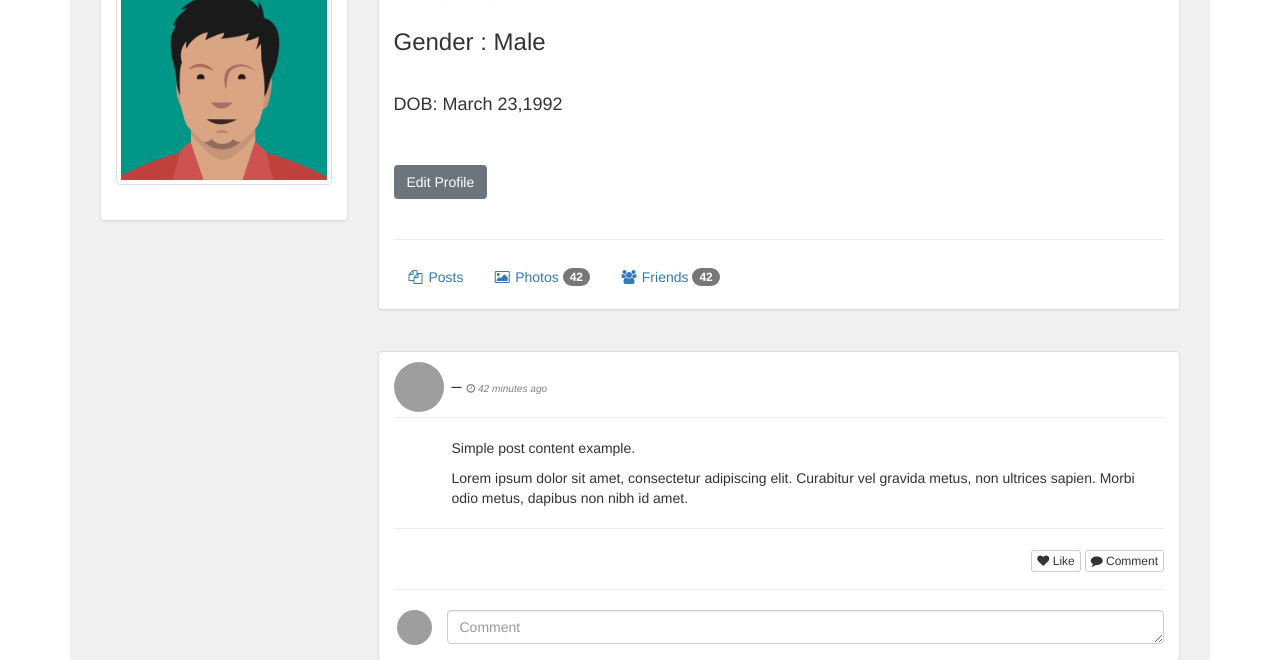
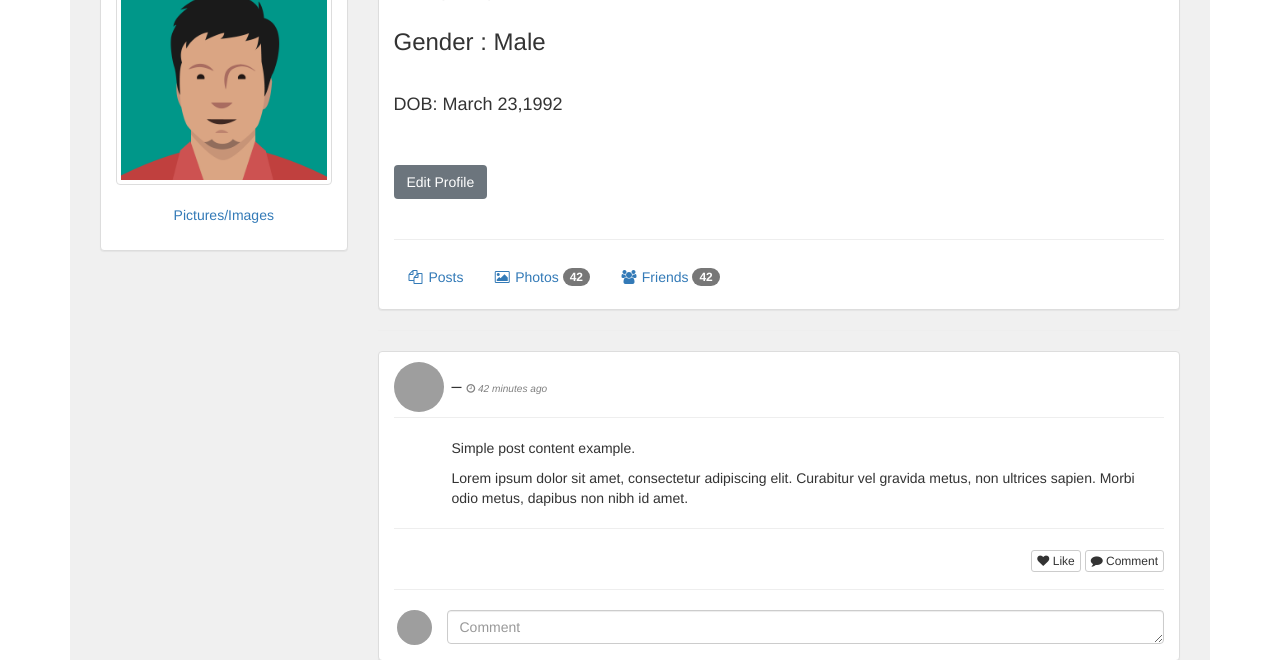
Before and after one commit to gill876/COMP3161-project, a Flask app: page /profile in a window 1280 px wide. Shown: the part 129-789 px from the top of the page. Run offline with Flask 2, Linux system fonts and the light colour scheme; some libraries are stand-ins or nearby versions; grey boxes are pictures that could not be loaded.

Commit message:
shell for images hyperlink

```diff
--- a/app/forms.py
+++ b/app/forms.py
@@ -31,12 +31,10 @@ class UpdateForm(FlaskForm):
     confirmpassword=PasswordField('Confirm Password',validators=[InputRequired(message='Retype password')])
 
 
-
-
-class postForm(FlaskForm):
+class PostForm(FlaskForm):
     content = TextAreaField('content',validators=[InputRequired(message='Need content to post')])
     postphoto = FileField('Post photo',validators=[FileAllowed(['jpg','jpeg','png'],'Images Only')])
 
 
 class ImageForm(FlaskForm):
-    images=FileField('Images',validators=[FileRequired('Please add an Image'),FileAllowed(['jpg','jpeg','png'],'Images Only')])
+    images=FileField('Images',validators=[FileRequired('Please add an Image'),FileAllowed(['jpg','jpeg','png'],'Images Only!')])
--- a/app/templates/profile.html
+++ b/app/templates/profile.html
@@ -20,6 +20,10 @@
                             <img class="thumbnail img-responsive" src="{{url_for('static', filename='./profileimages/john.png')}}" />
 
                             <!-- <img class="thumbnail img-responsive" src="https://lut.im/7JCpw12uUT/mY0Mb78SvSIcjvkf.png" width="300px" height="300px"> -->
+
+                            <div class= "userimages">
+                                <p><a href= "{{ url_for('images') }}">Pictures/Images</a></p>
+                            </div>
                         </div>
                         <div class="media-body">
 
--- a/app/views.py
+++ b/app/views.py
@@ -12,7 +12,7 @@ import psycopg2
 from app import app, login_manager
 from flask import render_template, request, redirect, url_for, flash
 from flask_login import login_user, logout_user, current_user, login_required
-from app.forms import LoginForm,RegisterForm,UpdateForm
+from app.forms import LoginForm,RegisterForm,UpdateForm, ImageForm
 from werkzeug.utils import secure_filename
 # from app.models import UserProfile
 # from flask_bootstrap import Bootstrap
@@ -93,13 +93,15 @@ def register():
 
     return render_template('register.html', form=form)
 
-
+#reminder for neisha
+#add the stuff you forgot..
 @app.route("/login", methods=["GET", "POST"])
 def login():
     form = LoginForm()
     if request.method == "POST" and form.validate_on_submit():
         # change this to actually validate the entire form submission
         # and not just one field
+            error = None
 
             username = form.username.data
             password = form.password.data
@@ -146,6 +148,42 @@ def updateprofile():
             flash("Profile Not Updated. Please Try Again!")
 
     return render_template('updateprofile.html', form=form)
+
+
+#should render the page for
+#the images
+@app.route("/images", methods=['POST', 'GET'])
+def images():
+    imagesform = ImageForm()
+
+    if request.method == "POST" and images.validate_on_submit():
+        image = imagesform.images.data
+
+        filename= secure_filename(image.filename)
+        image.save(os.path.join(app.config['IMAGE_UPLOAD_FOLDER', filename]))
+
+        flash("Your images as been successfully posted!", 'success')
+        return redirect(url_for('profile'))
+
+
+    return render_template('images.html', form=imagesform)
+
+def get_uploaded_images():
+    rootdir = os.getcwd()
+    pictures = []
+    print (rootdir)
+
+    for subdir, dirs, files in os.walk(rootdir + './app/static/userprofileimages'):
+        print(dirs)
+
+        for file in pictures:
+            print (os.path.join(subdir, files))
+            files.append("userprofileimages/" + file)
+
+            return files
+
+    return render_template("profile.html"  )
+
 
 # @app.route("/register")
 # def register():
```
Also changed, not shown: app/__init__.py (+7 -0 lines), app/templates/images.html (added, +30 -0 lines).
